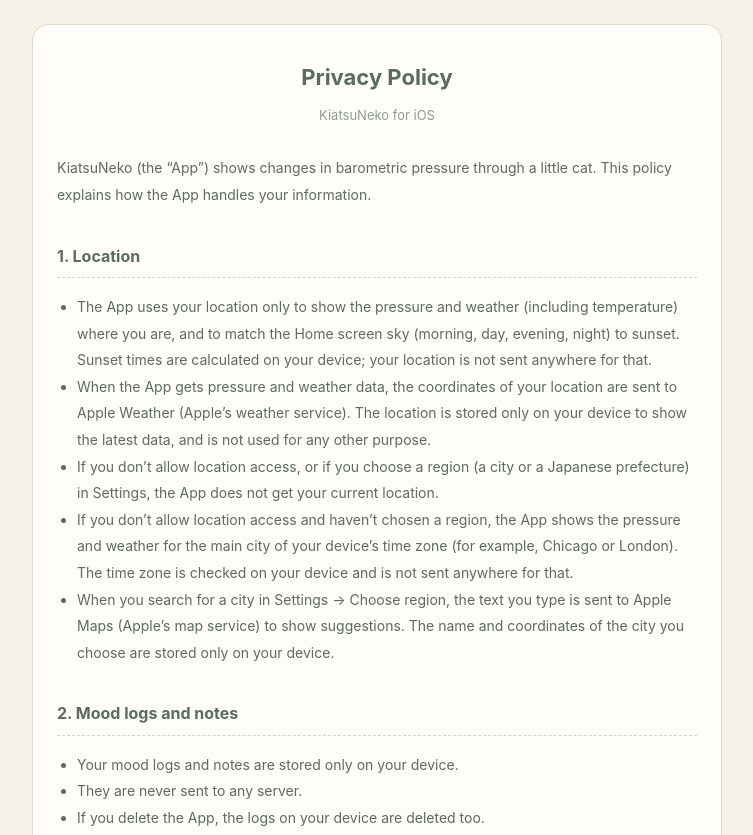
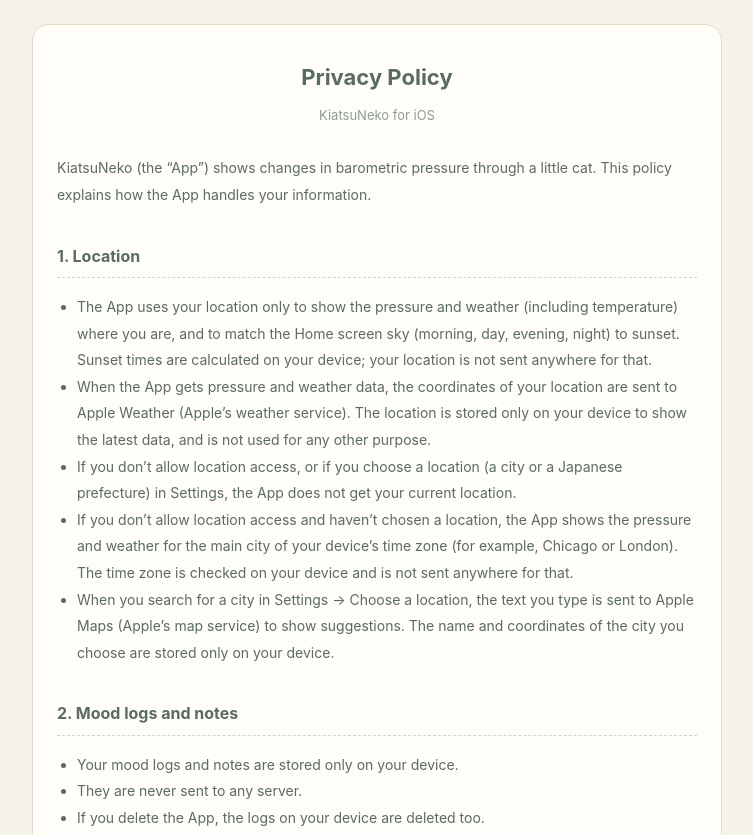
Before and after one commit to trooron/trooron.github.io, a plain HTML site: page kiatsuneko/privacy_kiatsuneko_en.html in a window 1280 px wide. Shown: the top 835 px of the page, without its empty margins (263-1016 px from the left). Drawn offline with Linux system fonts and the light colour scheme.

Commit message:
Add files via upload

```diff
--- a/kiatsuneko/privacy_kiatsuneko_en.html
+++ b/kiatsuneko/privacy_kiatsuneko_en.html
@@ -60,9 +60,9 @@
   <ul>
     <li>The App uses your location only to show the pressure and weather (including temperature) where you are, and to match the Home screen sky (morning, day, evening, night) to sunset. Sunset times are calculated on your device; your location is not sent anywhere for that.</li>
     <li>When the App gets pressure and weather data, the coordinates of your location are sent to Apple Weather (Apple’s weather service). The location is stored only on your device to show the latest data, and is not used for any other purpose.</li>
-    <li>If you don’t allow location access, or if you choose a region (a city or a Japanese prefecture) in Settings, the App does not get your current location.</li>
-    <li>If you don’t allow location access and haven’t chosen a region, the App shows the pressure and weather for the main city of your device’s time zone (for example, Chicago or London). The time zone is checked on your device and is not sent anywhere for that.</li>
-    <li>When you search for a city in Settings → Choose region, the text you type is sent to Apple Maps (Apple’s map service) to show suggestions. The name and coordinates of the city you choose are stored only on your device.</li>
+    <li>If you don’t allow location access, or if you choose a location (a city or a Japanese prefecture) in Settings, the App does not get your current location.</li>
+    <li>If you don’t allow location access and haven’t chosen a location, the App shows the pressure and weather for the main city of your device’s time zone (for example, Chicago or London). The time zone is checked on your device and is not sent anywhere for that.</li>
+    <li>When you search for a city in Settings → Choose a location, the text you type is sent to Apple Maps (Apple’s map service) to show suggestions. The name and coordinates of the city you choose are stored only on your device.</li>
   </ul>
 
   <h2>2. Mood logs and notes</h2>
@@ -113,7 +113,7 @@
   <h2>8. Changes</h2>
   <p>We may update this policy as needed. If we do, we will post the update on this page.</p>
 
-  <p class="date">Established: June 15, 2026<br>Last updated: November 7, 2026</p>
+  <p class="date">Established: June 15, 2026<br>Last updated: November 11, 2026</p>
   <p class="date"><a href="privacy_kiatsuneko.html">日本語</a></p>
 </main>
 </body>
```
